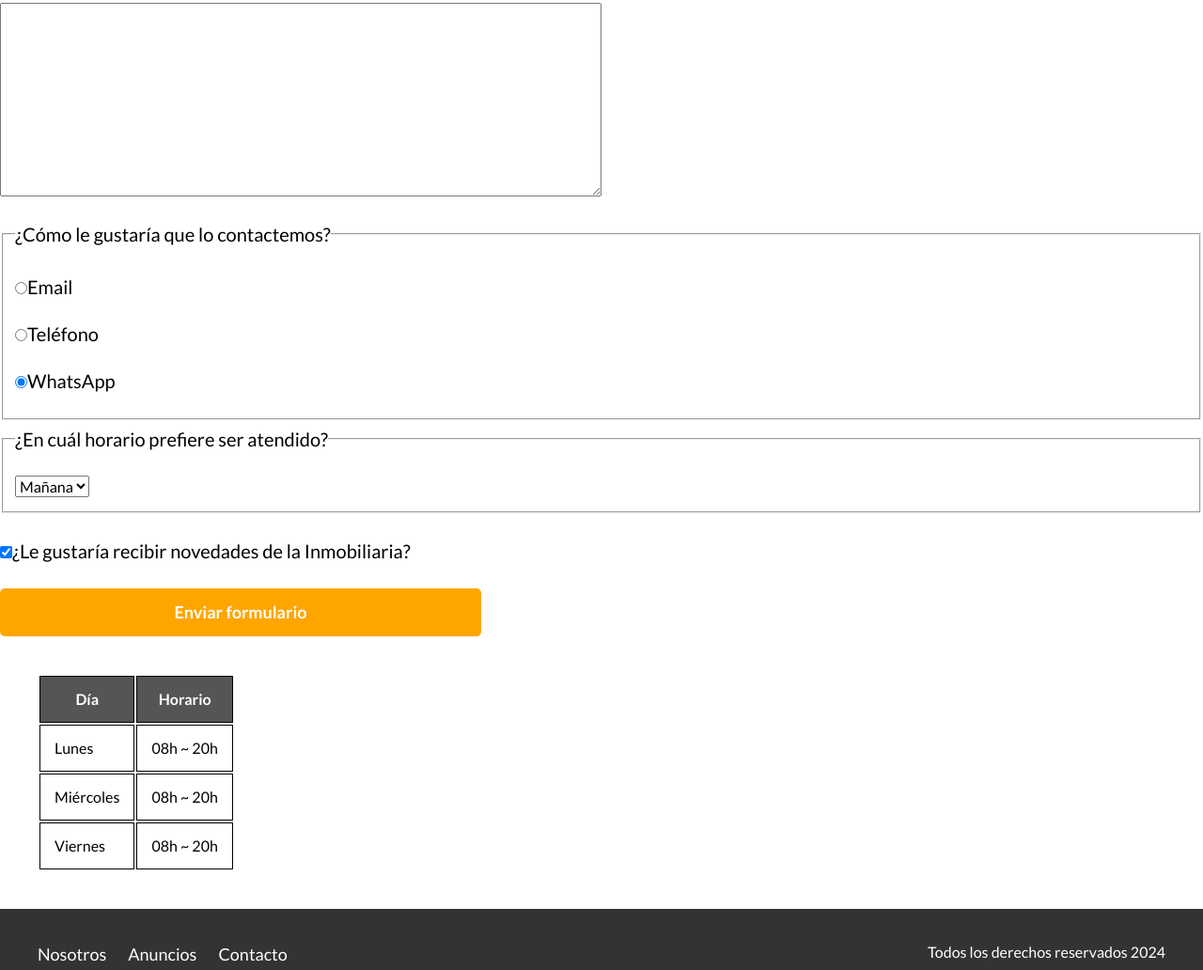
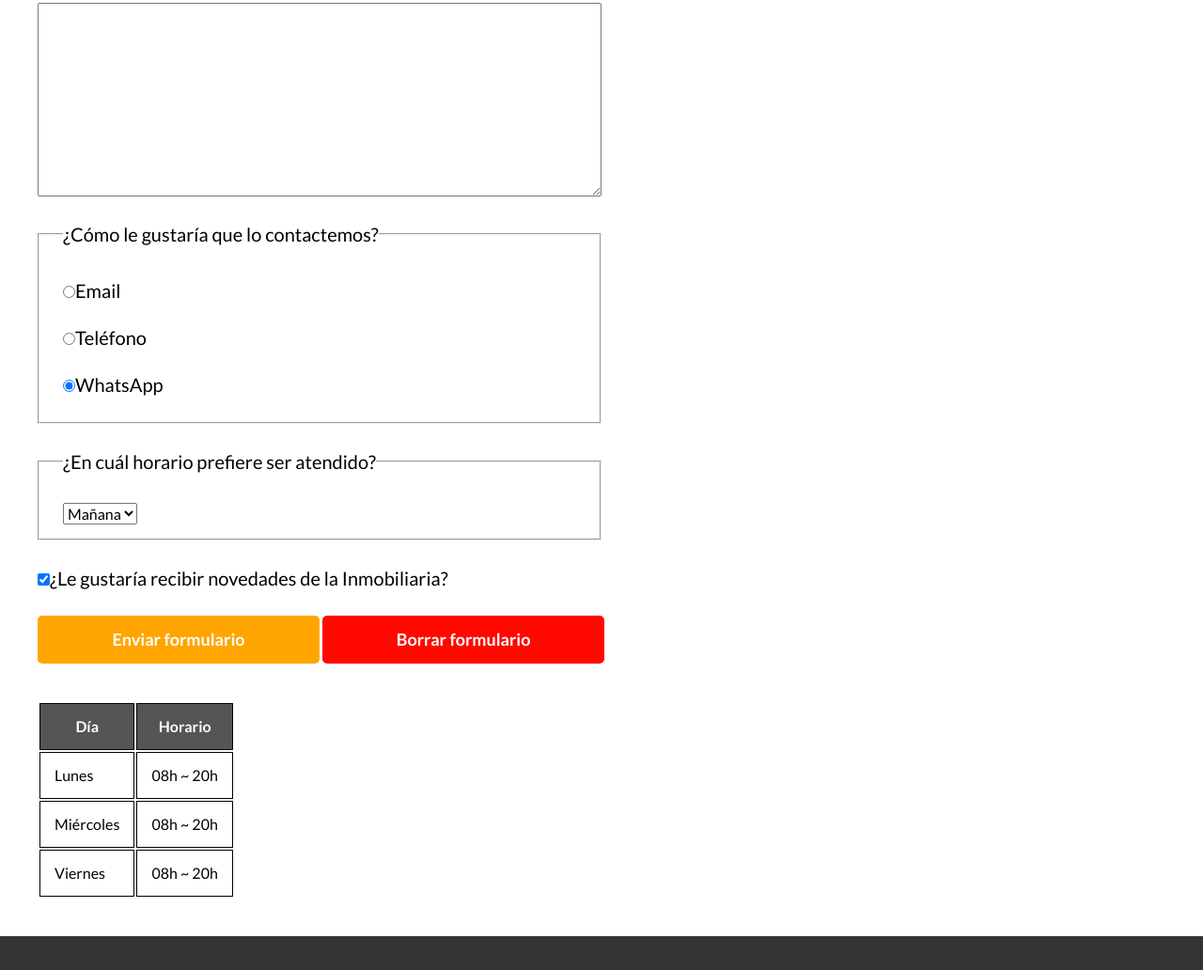
Before and after one commit to danydel77/inmobiliaria, a plain HTML site: page contacto.html in a window 1280 px wide. Shown: the part 558-1590 px from the top of the page at 94% size. Drawn offline with Linux system fonts and the light colour scheme.

Commit message:
agregando las modificaciones

```diff
--- a/contacto.html
+++ b/contacto.html
@@ -63,6 +63,8 @@
 
             <input type="submit" value="Enviar formulario" class="enviar">
 
+            <input type="submit" value="Borrar formulario" class="noEnviar">
+
         </form>
 
         <table>
--- a/css/styles.css
+++ b/css/styles.css
@@ -300,7 +300,7 @@ h4 {
 /** Conctacto**/
 
 form{
-    margin: 40px 0;
+    margin: 40px;
 }
 
 form label, form legend{
@@ -320,8 +320,16 @@ form label, form legend{
     margin:20px 0;
 }
 
+fieldset {
+    display: block;
+    margin: 0 0 20px;
+    padding: 10px 25px;
+    width: 50%;
+
+}
+
 .enviar{
-    width: 40%;
+    width: 25%;
     padding: 15px 0;
     font-size: 18px;
     font-weight: bold;
@@ -338,6 +346,32 @@ form label, form legend{
     transform: scale(1.2);
 }
 
+.noEnviar{
+    width: 25%;
+    padding: 15px 0;
+    font-size: 18px;
+    font-weight: bold;
+    color:white;
+    background: rgb(255, 8, 0);
+    border:none;
+    border-radius: 5px;
+    transition: 1s all;
+    cursor:pointer;
+}
+
+.noEnviar:hover{
+    background: darkorange;
+    transform: scale(1.2);
+}
+
+
+
+
+
+
+
+
+
 table{
     margin: 40px 40px;
 }
```
